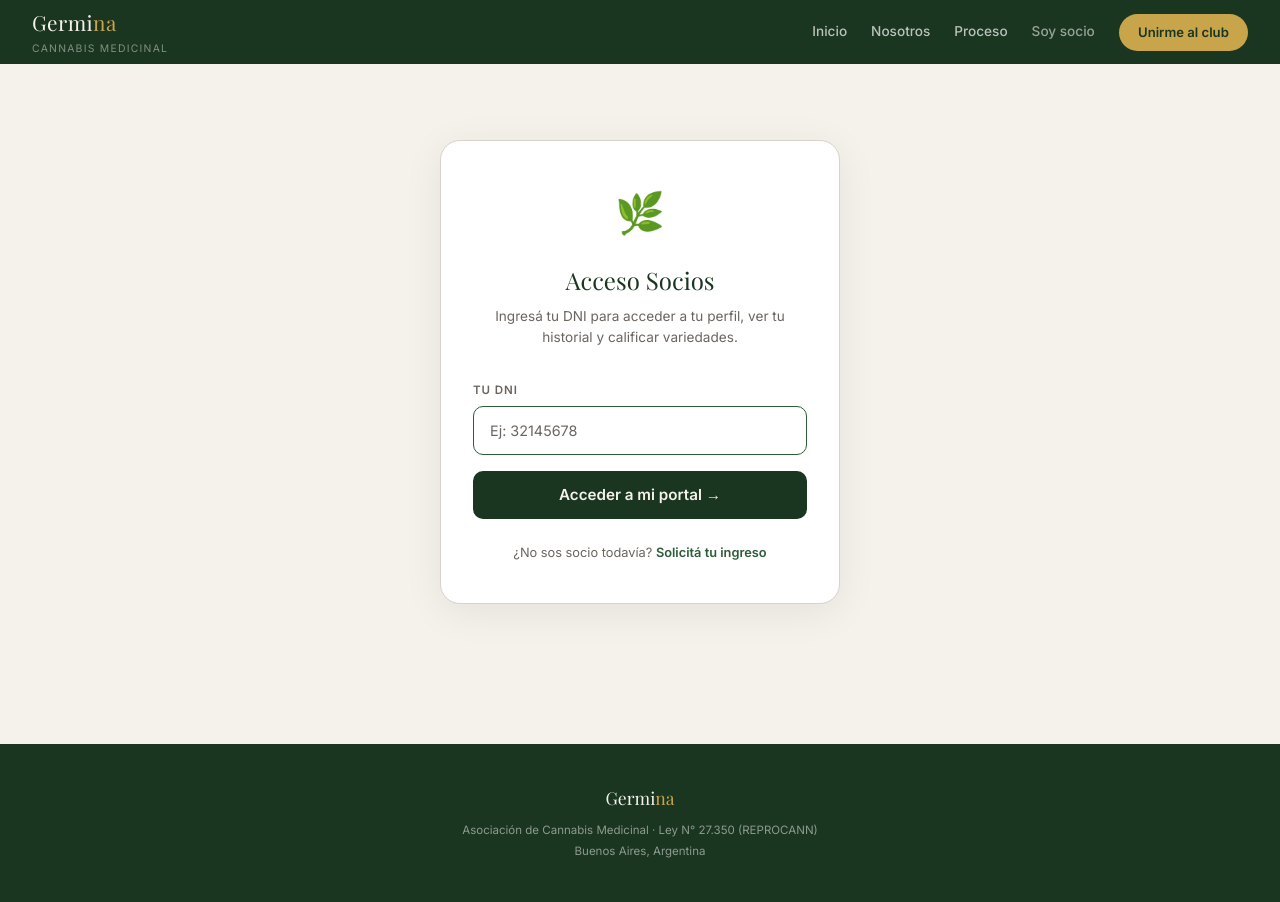
After one commit to gabrielcopiz/germina-app, a Flask app: page /acceso-socio in a window 1280 px wide. The commit adds this page. Run offline with Flask 3, Linux system fonts and the light colour scheme.

Commit message:
Acceso socios por DNI desde landing + fix branding Germina

```diff
--- a/app.py
+++ b/app.py
@@ -507,6 +507,24 @@ def confirmacion(token):
     if not s: return redirect(url_for('landing'))
     return render_template('confirmacion.html', s=s)
 
+@app.route('/acceso-socio', methods=['GET', 'POST'])
+def acceso_socio():
+    error = None
+    if request.method == 'POST':
+        dni = (request.form.get('dni') or '').strip().replace('.', '').replace('-', '').replace(' ', '')
+        if not dni:
+            error = 'Ingresá tu DNI para continuar.'
+        else:
+            db = get_db()
+            socio = db.execute(
+                "SELECT token FROM socios WHERE REPLACE(REPLACE(REPLACE(dni,'.',''),'-',''),' ','') = ?",
+                (dni,)).fetchone()
+            if socio:
+                return redirect(url_for('portal', token=socio['token']))
+            else:
+                error = 'No encontramos un socio con ese DNI. Verificá que esté bien escrito o contactanos.'
+    return render_template('acceso_socio.html', error=error)
+
 @app.route('/mi-estado/<token>')
 def portal(token):
     db = get_db()
--- /dev/null
+++ b/templates/acceso_socio.html
@@ -0,0 +1,69 @@
+{% extends 'base.html' %}
+{% block title %}Acceso socios — Germina{% endblock %}
+
+{% block extra_styles %}
+.acceso-wrap {
+  min-height: calc(100vh - 64px - 120px);
+  display: flex; align-items: center; justify-content: center;
+  padding: 2rem 1rem;
+}
+.acceso-card {
+  background: var(--white); border: 1px solid var(--border); border-radius: 20px;
+  padding: 2.5rem 2rem; width: 100%; max-width: 400px;
+  box-shadow: 0 8px 40px rgba(0,0,0,0.07);
+}
+.acceso-icon { font-size: 2.5rem; text-align: center; margin-bottom: 1rem; }
+.acceso-title {
+  font-family: 'Playfair Display', serif; font-size: 1.5rem;
+  text-align: center; margin-bottom: 0.4rem; color: var(--green-deep);
+}
+.acceso-sub { font-size: 0.85rem; color: var(--muted); text-align: center; margin-bottom: 2rem; line-height: 1.6; }
+.form-label { font-size: 0.72rem; font-weight: 600; text-transform: uppercase; letter-spacing: 0.08em; color: var(--muted); display: block; margin-bottom: 0.4rem; }
+.form-input {
+  width: 100%; border: 1.5px solid var(--border); border-radius: 10px;
+  padding: 0.85rem 1rem; font-size: 1rem; font-family: inherit;
+  color: var(--text); background: var(--cream); outline: none; transition: border-color 0.2s;
+  letter-spacing: 0.05em;
+}
+.form-input:focus { border-color: var(--green-mid); background: #fff; }
+.form-input::placeholder { color: var(--muted); font-size: 0.9rem; letter-spacing: 0; }
+.btn-acceso {
+  width: 100%; margin-top: 1rem; padding: 0.9rem;
+  background: var(--green-deep); color: var(--cream);
+  border: none; border-radius: 10px; font-size: 0.95rem; font-weight: 600;
+  font-family: inherit; cursor: pointer; transition: background 0.2s;
+}
+.btn-acceso:hover { background: var(--green-mid); }
+.error-msg {
+  background: #FEF0F0; border: 1px solid #F5C6C6; border-radius: 10px;
+  padding: 0.75rem 1rem; font-size: 0.82rem; color: #C0392B; margin-bottom: 1rem;
+}
+.acceso-footer { text-align: center; margin-top: 1.5rem; font-size: 0.8rem; color: var(--muted); }
+.acceso-footer a { color: var(--green-mid); font-weight: 600; }
+{% endblock %}
+
+{% block content %}
+<div class="acceso-wrap">
+  <div class="acceso-card">
+    <div class="acceso-icon">🌿</div>
+    <div class="acceso-title">Acceso Socios</div>
+    <p class="acceso-sub">Ingresá tu DNI para acceder a tu perfil, ver tu historial y calificar variedades.</p>
+
+    {% if error %}
+    <div class="error-msg">{{ error }}</div>
+    {% endif %}
+
+    <form method="post" action="{{ url_for('acceso_socio') }}">
+      <label class="form-label" for="dni">Tu DNI</label>
+      <input class="form-input" type="text" id="dni" name="dni"
+             placeholder="Ej: 32145678" autocomplete="off"
+             inputmode="numeric" autofocus>
+      <button class="btn-acceso" type="submit">Acceder a mi portal →</button>
+    </form>
+
+    <div class="acceso-footer">
+      ¿No sos socio todavía? <a href="{{ url_for('solicitud') }}">Solicitá tu ingreso</a>
+    </div>
+  </div>
+</div>
+{% endblock %}
--- a/templates/base.html
+++ b/templates/base.html
@@ -109,6 +109,7 @@ img { display: block; max-width: 100%; }
     <a href="{{ url_for('landing') }}">Inicio</a>
     <a href="{{ url_for('landing') }}#quienes">Nosotros</a>
     <a href="{{ url_for('landing') }}#proceso">Proceso</a>
+    <a href="{{ url_for('acceso_socio') }}" style="color:rgba(255,255,255,0.55);font-size:0.85rem;font-weight:500;">Soy socio</a>
     <a href="{{ url_for('solicitud') }}" class="nav-cta">Unirme al club</a>
   </div>
 </nav>
```
Also changed, not shown: templates/landing.html (+14 -6 lines).
